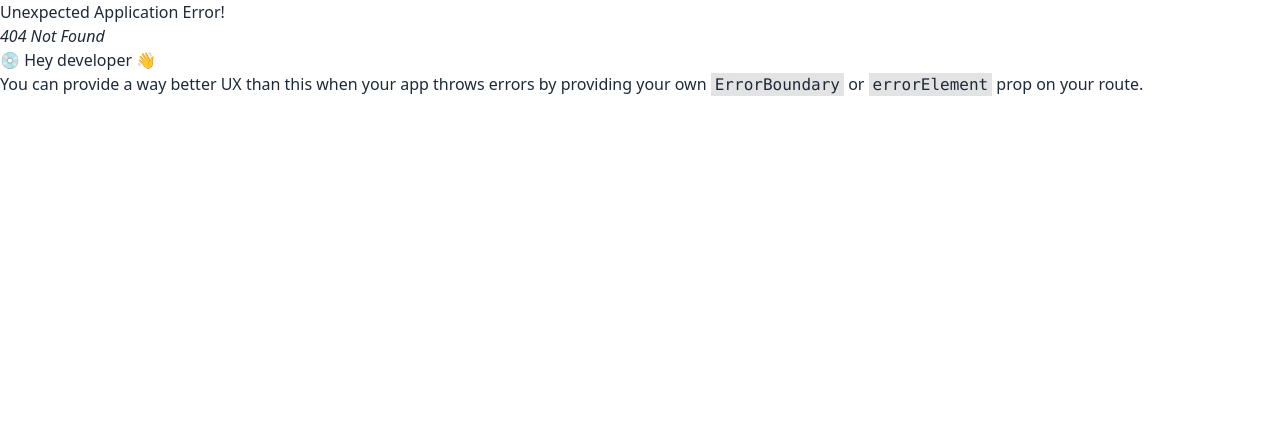
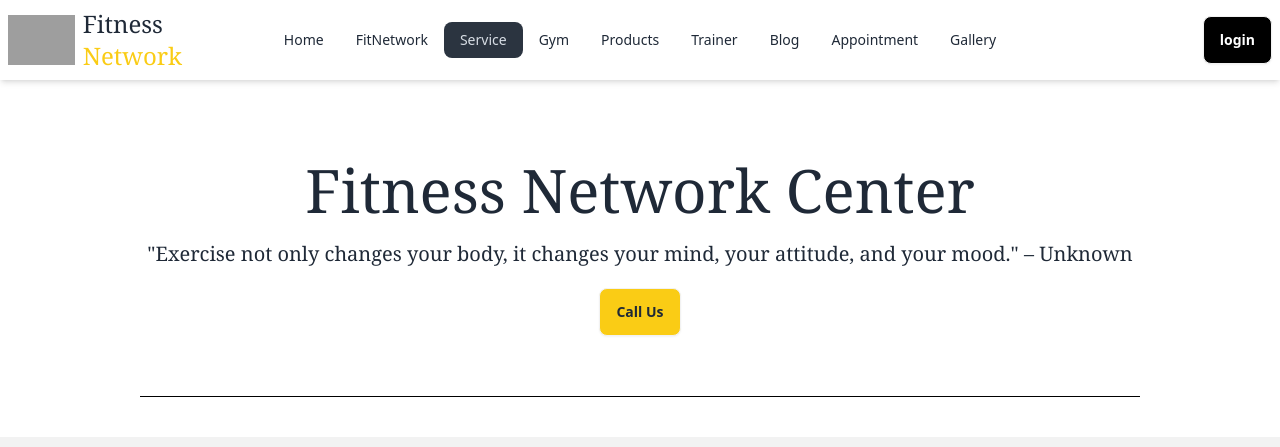
Before and after one commit to minhazapon/Fitness-Network--react.js--project, a React (Vite) app: page /service in a window 1280 px wide. Before the commit this address had no page. Shown: the top 447 px of the page. Built offline with nearby package versions, Linux system fonts and the light colour scheme; grey boxes are pictures that could not be loaded.

Commit message:
service file

```diff
--- a/src/main.jsx
+++ b/src/main.jsx
@@ -9,6 +9,7 @@ import {
 import Root from './Root';
 import Home from './Home';
 import FitMother from './FitnessNetwork/FitMother';
+import Service from './servic/Service';
 
 
 
@@ -25,6 +26,10 @@ const router = createBrowserRouter([
         path: "/fit",
         element: <FitMother></FitMother>,
       },
+      {
+        path: "/service",
+        element:  <Service></Service> ,
+      },
 
 
     ],
--- /dev/null
+++ b/src/servic/SerBanner.jsx
@@ -0,0 +1,25 @@
+
+
+
+const SerBanner = () => {
+    return (
+        <div className=" mb-10 mt-10 ml-10 mr-10">
+
+
+            <div className=" text-center    p-10">
+                <h1 className="text-6xl font-serif">Fitness Network Center</h1>
+                <p className=" text-xl font-serif mt-5">"Exercise not only changes your body, it changes your mind, your attitude, and your mood." – Unknown</p>
+                <button className=" btn mt-5 bg-yellow-400">Call Us</button>
+            </div>
+            <div className=" flex justify-center mt-5">
+            <div className=" h-[1px] w-[1000px] bg-black"></div>
+            </div>
+
+
+
+
+        </div>
+    );
+};
+
+export default SerBanner;
--- /dev/null
+++ b/src/servic/Service.jsx
@@ -0,0 +1,32 @@
+import SerBanner from "./SerBanner";
+
+
+
+
+const Service = () => {
+    return (
+        <div>
+
+            <div>
+
+
+
+             <SerBanner></SerBanner>
+
+
+
+
+
+
+
+
+
+
+
+            </div>
+
+        </div>
+    );
+};
+
+export default Service;
```
